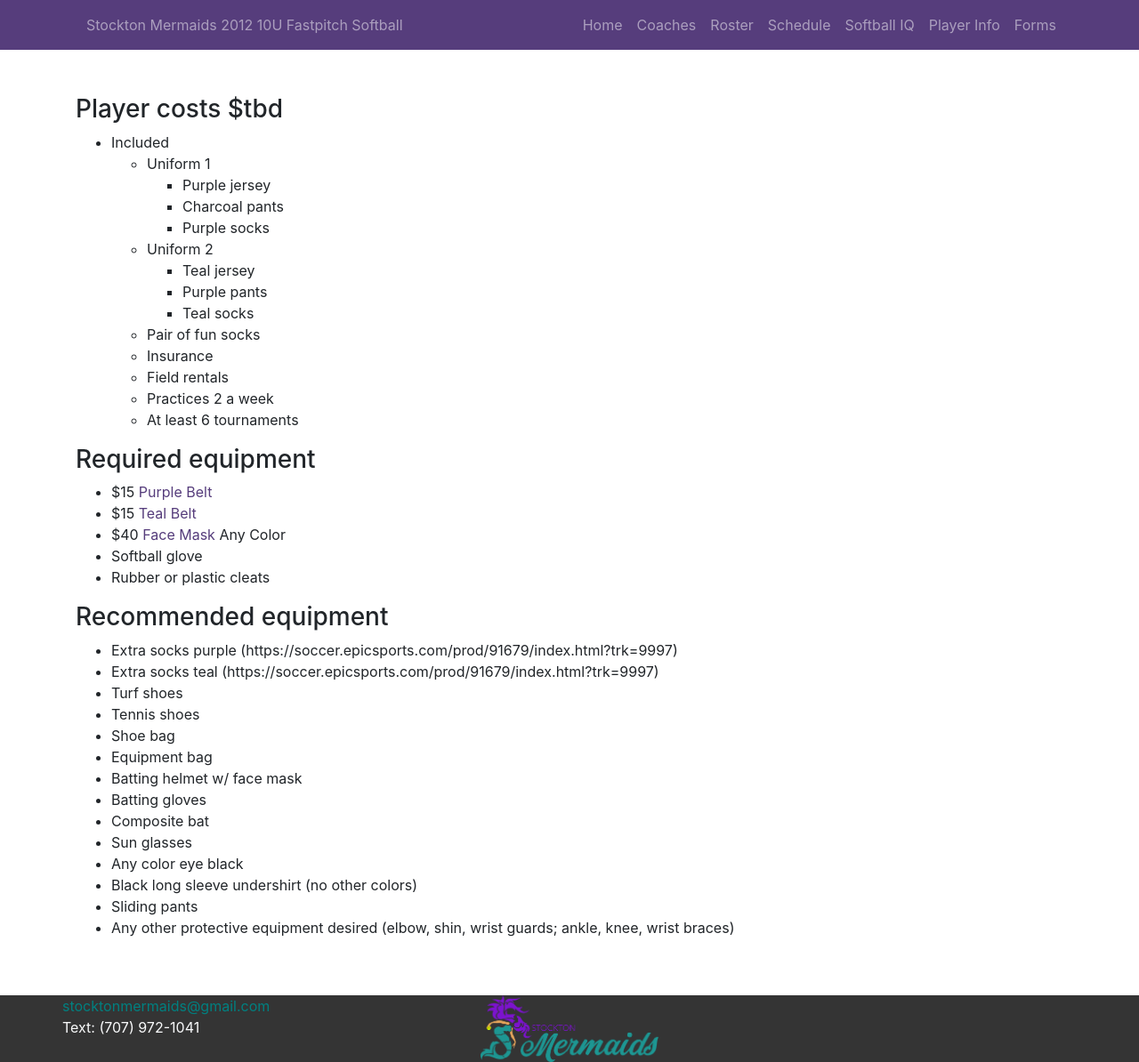
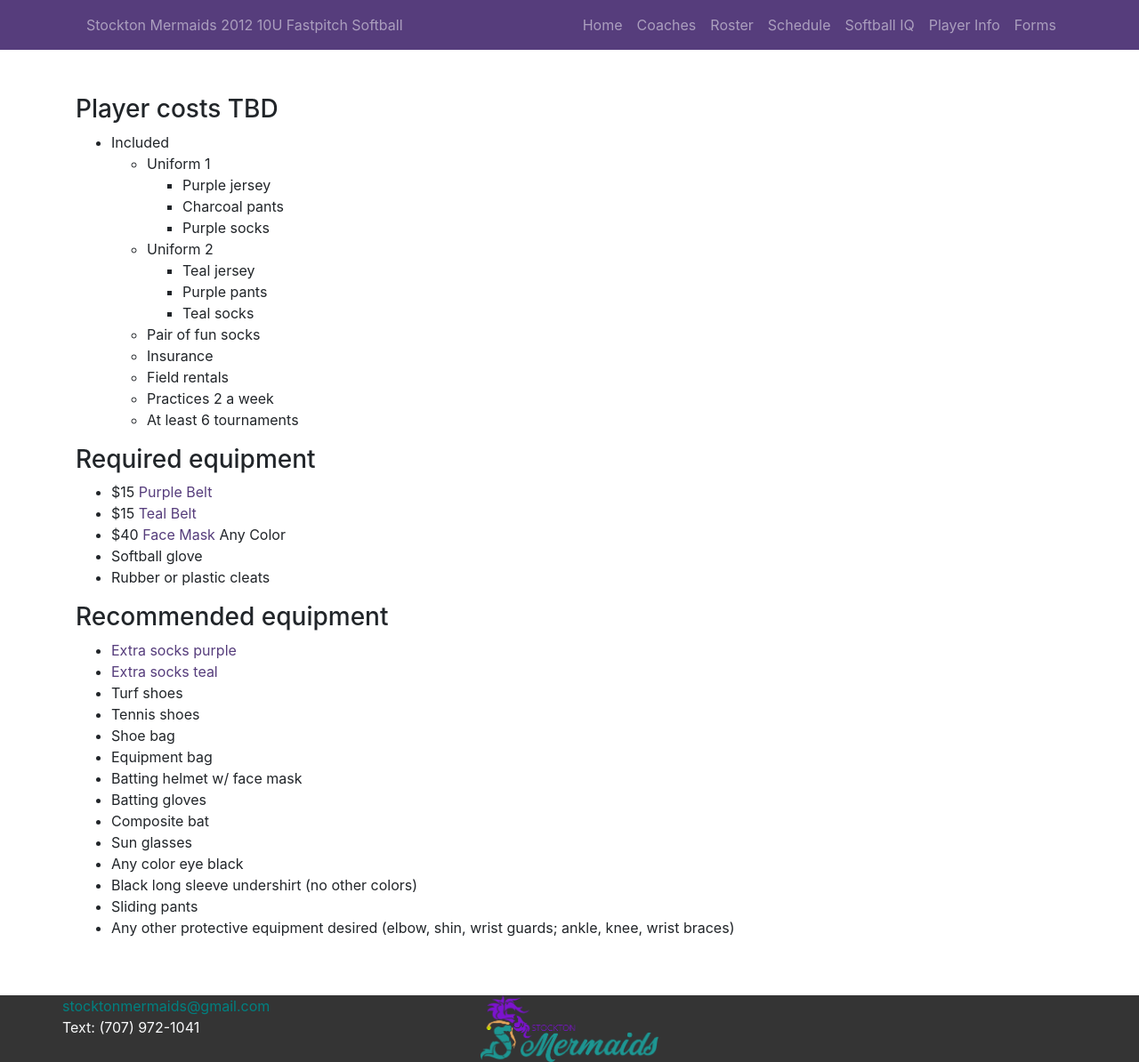
Before and after one commit to stocktonmermaids/stocktonmermaids.github.io, a Jekyll site: the page built from info.md, in a window 1280 px wide and 1194 px high. Shown: the whole window at 89% size. Built offline with Jekyll 4.4.1, drawn with Linux system fonts in a browser that asks for light colours; nearby versions of some CDN libraries.

Commit message:
MBH: woot woot

```diff
--- a/info.md
+++ b/info.md
@@ -4,7 +4,7 @@ title: Player Info
 permalink: /info/
 ---
 
-### Player costs $tbd
+### Player costs TBD
 
 * Included
   * Uniform 1
@@ -31,8 +31,8 @@ permalink: /info/
 
 ### Recommended equipment
 
-* Extra socks purple (https://soccer.epicsports.com/prod/91679/index.html?trk=9997)
-* Extra socks teal (https://soccer.epicsports.com/prod/91679/index.html?trk=9997)
+* [Extra socks purple](https://soccer.epicsports.com/prod/91679/index.html?trk=9997)
+* [Extra socks teal](https://soccer.epicsports.com/prod/91679/index.html?trk=9997)
 * Turf shoes
 * Tennis shoes
 * Shoe bag
```
